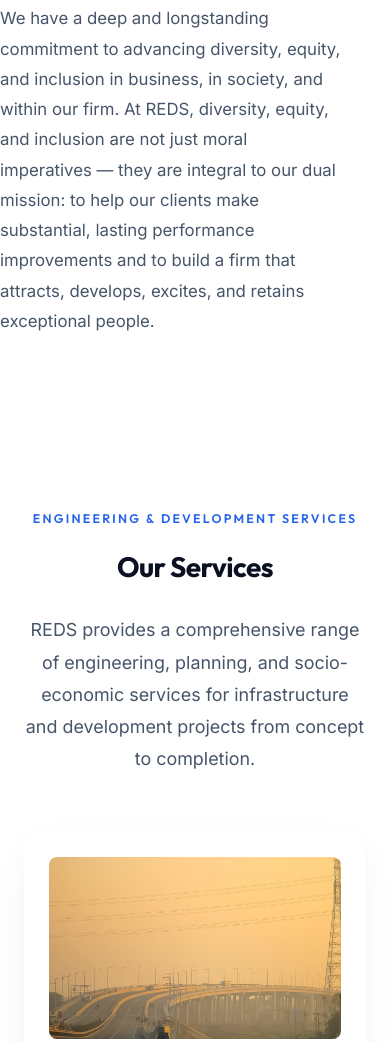
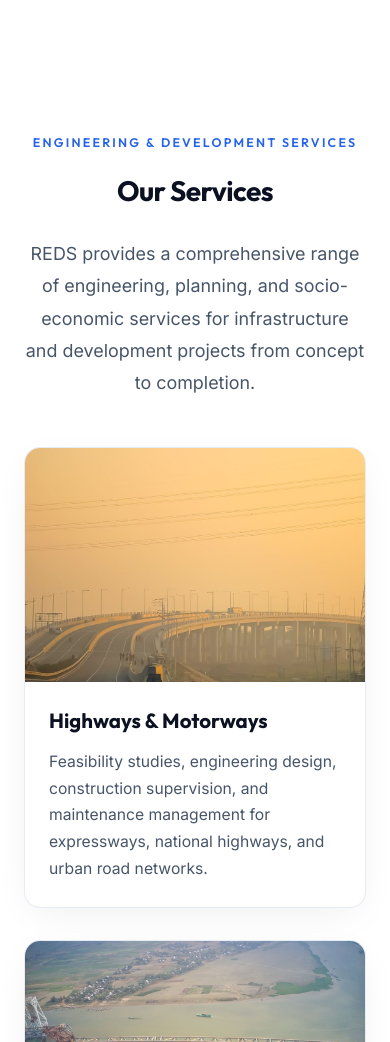
Before and after one commit to AmanurRahman101/RedsBD-Website, a plain HTML site: page index.html in a window 390 px wide. Shown: the part 3529-4571 px from the top of the page. Drawn offline with nearby package versions, Linux system fonts and the light colour scheme.

Commit message:
Enlarge service photocards to 3-column layout and tighten UI consistency
Co-authored-by: Cursor <cursoragent@cursor.com>

```diff
--- a/css/styles.css
+++ b/css/styles.css
@@ -20,7 +20,7 @@
   --shadow-soft: 0 10px 40px -10px rgba(11, 17, 32, 0.08);
   --shadow-hover: 0 20px 40px -10px rgba(37, 99, 235, 0.15), 0 10px 20px -5px rgba(11, 17, 32, 0.1);
   --shadow-header: 0 4px 30px rgba(11, 17, 32, 0.05);
-  --container: 1200px;
+  --container: 1280px;
   --header-h: 80px;
   --font-display: "Outfit", system-ui, sans-serif;
   --font-body: "Inter", system-ui, sans-serif;
@@ -390,7 +390,7 @@ textarea {
   font-size: 1.45rem;
   font-weight: 700;
   color: var(--blue);
-  margin: 2.5rem 0 1rem;
+  margin: 2.75rem 0 1rem;
   letter-spacing: -0.01em;
 }
 
@@ -417,8 +417,9 @@ textarea {
 }
 
 .prose--home {
-  max-width: 920px;
+  max-width: none;
   margin-inline: 0;
+  width: 100%;
 }
 
 .prose p {
@@ -467,21 +468,22 @@ textarea {
 
 .service-card {
   text-align: left;
-  background: rgba(255, 255, 255, 0.7);
-  backdrop-filter: blur(12px);
-  -webkit-backdrop-filter: blur(12px);
-  border: 1px solid rgba(255, 255, 255, 0.6);
-  border-radius: 20px;
-  padding: 1.5rem;
+  background: var(--white);
+  border: 1px solid var(--border);
+  border-radius: 16px;
+  padding: 0;
+  overflow: hidden;
   box-shadow: var(--shadow-soft);
-  transition: transform var(--transition), box-shadow var(--transition), border-color var(--transition), background var(--transition);
+  transition: transform var(--transition), box-shadow var(--transition), border-color var(--transition);
+  display: flex;
+  flex-direction: column;
+  height: 100%;
 }
 
 .service-card:hover {
-  transform: translateY(-8px) scale(1.02);
-  background: rgba(255, 255, 255, 1);
+  transform: translateY(-6px);
   box-shadow: var(--shadow-hover);
-  border-color: rgba(37, 99, 235, 0.3);
+  border-color: rgba(37, 99, 235, 0.28);
 }
 
 .service-card__media {
@@ -489,8 +491,8 @@ textarea {
   overflow: hidden;
   aspect-ratio: 16 / 10;
   background: var(--grey-bar);
-  margin-bottom: 1.25rem;
-  border-radius: 8px;
+  margin-bottom: 0;
+  border-radius: 0;
 }
 
 .service-card__media img {
@@ -511,19 +513,19 @@ textarea {
 }
 
 .service-card:hover .service-card__media img {
-  transform: scale(1.08);
+  transform: scale(1.06);
 }
 
 .service-card:hover .service-card__media::after {
-  background: rgba(15, 98, 254, 0.1);
+  background: rgba(15, 98, 254, 0.08);
 }
 
 .service-card h3 {
   font-family: var(--font-display);
-  font-size: 1.15rem;
+  font-size: 1.2rem;
   font-weight: 700;
   color: var(--navy);
-  margin-bottom: 0.5rem;
+  margin: 1.15rem 1.35rem 0.55rem;
   transition: color var(--transition);
 }
 
@@ -532,10 +534,12 @@ textarea {
 }
 
 .service-card p {
-  font-size: 0.92rem;
+  font-size: 0.95rem;
   line-height: 1.65;
   color: var(--grey-text);
-  text-align: justify;
+  text-align: left;
+  margin: 0 1.35rem 1.4rem;
+  flex: 1;
 }
 
 .service-card--center {
@@ -547,7 +551,7 @@ textarea {
 }
 
 .service-card--center p {
-  text-align: justify;
+  text-align: left;
 }
 
 /* ---------- Capabilities grid (Services) ---------- */
@@ -609,21 +613,33 @@ textarea {
   }
 }
 
-/* ---------- BCL Services grid (left-aligned, no centering) ---------- */
+/* ---------- BCL Services grid — larger photocards (3-up) ---------- */
+
+.bcl-services-grid {
+  grid-template-columns: repeat(3, minmax(0, 1fr));
+  gap: 2.5rem 2rem;
+}
 
 .bcl-services-grid .service-card {
   text-align: left;
 }
 
+.bcl-services-grid .service-card__media {
+  aspect-ratio: 16 / 11;
+}
+
 .bcl-services-grid .service-card h3 {
   text-align: left;
+  font-size: 1.28rem;
+  margin: 1.35rem 1.5rem 0.65rem;
 }
 
 .bcl-services-grid .service-card p {
-  text-align: justify;
-  font-size: 0.9rem;
+  text-align: left;
+  font-size: 0.98rem;
   color: var(--grey-text);
-  line-height: 1.6;
+  line-height: 1.7;
+  margin: 0 1.5rem 1.55rem;
 }
 
 /* ---------- People Cards ---------- */
@@ -1188,6 +1204,10 @@ textarea {
     grid-template-columns: repeat(2, 1fr);
     gap: 2rem;
   }
+  .bcl-services-grid {
+    grid-template-columns: repeat(2, minmax(0, 1fr));
+    gap: 2rem 1.5rem;
+  }
   .highlights-grid {
     grid-template-columns: repeat(2, 1fr);
   }
@@ -1248,7 +1268,8 @@ textarea {
 }
 
 @media (max-width: 480px) {
-  .grid-4 {
+  .grid-4,
+  .bcl-services-grid {
     grid-template-columns: 1fr;
   }
   .highlights-grid {
--- a/index.html
+++ b/index.html
@@ -107,7 +107,7 @@
         <div class="container">
           <span class="section-tag">Engineering &amp; Development Services</span>
           <h2 class="section-heading reveal">Our Services</h2>
-          <p class="section-lead reveal" style="margin-bottom: 3.5rem;">
+          <p class="section-lead reveal" style="margin-bottom: 3rem;">
             REDS provides a comprehensive range of engineering, planning, and socio-economic services for infrastructure and development projects from concept to completion.
           </p>
 
```
Also changed, not shown: services.html (+1 -1 lines).
